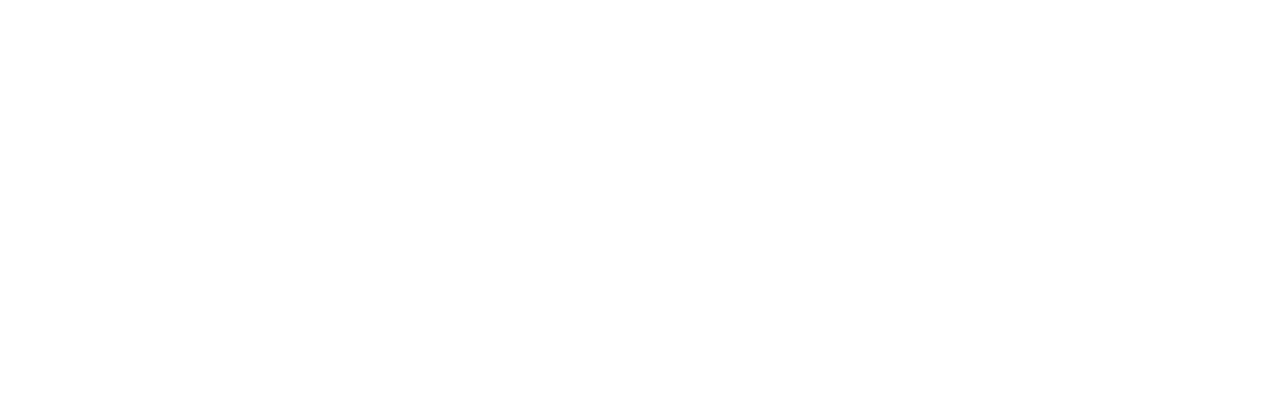
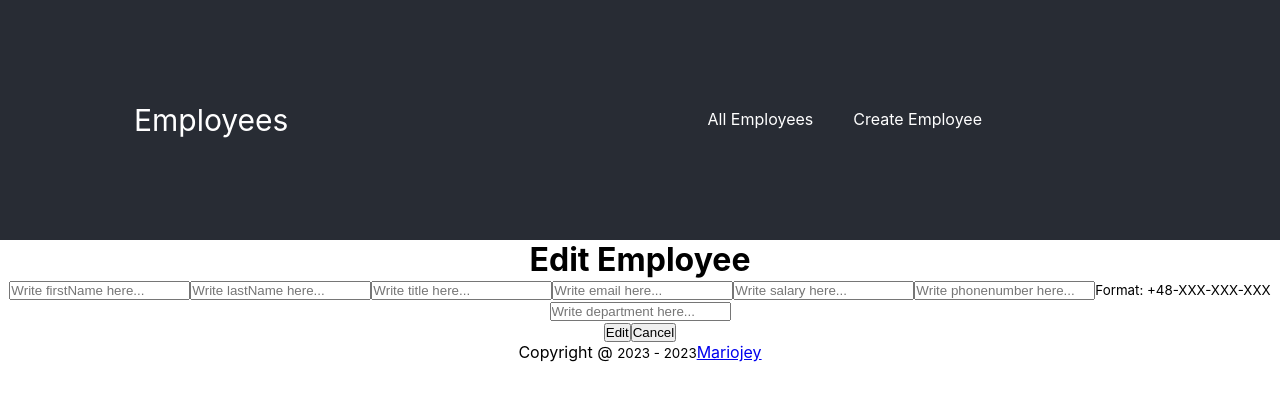
Before and after one commit to Mariojey/Employees, a React (Create React App) app in the folder frontend/: page /employee/1/edit in a window 1280 px wide. Shown: the top 400 px of the page. Built offline with nearby package versions, Linux system fonts and the light colour scheme; no server answers.

Commit message:
Edit Page has been added

```diff
--- a/frontend/src/App.js
+++ b/frontend/src/App.js
@@ -14,6 +14,7 @@
 import Add from './components/modules/Add.employee';
 import ListView from './components/pages/ListView';
 import Card from './components/pages/CardEmployee';
+import EditCard from './components/pages/EditEmployee';
 
 function App() {
   return (
@@ -25,7 +26,7 @@
           <Route path="/employees" element={<ListView/>}/>
           <Route path="/employees/new" element={<Add />} />
           <Route path="/employee/:_id" element={<Card />}/>
-          <Route path="/employee/:_id/edit" />
+          <Route path="/employee/:_id/edit" element={<EditCard />} />
         </Routes>
 
 
--- a/frontend/src/components/pages/CardEmployee.js
+++ b/frontend/src/components/pages/CardEmployee.js
@@ -5,6 +5,8 @@
 
 import { useParams } from "react-router-dom";
 import { useState } from "react";
+
+import { useNavigate } from "react-router-dom";
 
 export default function Card(){
 
@@ -17,6 +19,8 @@
         phone: "",
         department: ""
     };
+
+    const navigation = useNavigate()
 
     const {_id} = useParams()
 
@@ -35,6 +39,9 @@
         })
     },[])
 
+    function changeURL() {
+        navigation(`/employee/${_id}/edit`)
+    }
 
     return(
         <>
@@ -47,6 +54,8 @@
                 <p>{data.title}</p>
                 <p>{data.department}</p>
             </div>
+            <button type="button" onClick={changeURL}>Edit</button>
+
             <Footer />
         </>
     )
--- /dev/null
+++ b/frontend/src/components/pages/EditEmployee.js
@@ -0,0 +1,139 @@
+import React, { useEffect, useState } from "react";
+
+import Navbar from "../elements/Navbar";
+import Footer from "../elements/Footer";
+import { useNavigate, useParams } from "react-router-dom";
+
+export default function EditCard(){
+
+    const initState = {
+        firstName: "",
+        lastName: "",
+        title: "",
+        email: "",
+        salary: 0,
+        phone: "",
+        department: ""
+    };
+
+    const {_id} = useParams()
+
+    const [data, setData] = useState([initState])
+
+    const navigate = useNavigate()
+
+    useEffect(() => {
+        function fetchData() {
+            fetch(`http://127.0.0.1:8888/api/employee/${_id}`, {
+                method: 'GET',
+                headers: {
+                    'Accept': 'application/json',
+                    'Content-Type': 'application/json'
+                }
+            }).then(res => res.json())
+            .then(data => {
+                setData(data)
+            })
+        }
+        fetchData()
+    },[])
+
+    function handleSubmit(event) {
+        event.preventDefault();
+
+        function postEmployee(){
+            try{
+                fetch(`http://127.0.0.1:8888/api/employee/${_id}`, {
+                    method: 'PATCH',
+                    headers: {
+                        'Accept': 'application/json',
+                        'Content-Type': 'application/json'
+                    },
+                    body: JSON.stringify(data)
+                }).then(res => res.json())
+                .then(res => {
+                    navigate(`/employee/${res._id}`);
+                })
+
+            }catch(error){
+                console.log(`Ups! Something went wrong 🥺`, error);
+            }
+        }
+        postEmployee();
+    }
+
+    function handleChange(event) {
+        setData({ ...data, [event.target.name]: event.target.value });
+    }
+
+    function handleCancel() {
+        navigate(`/employees/${_id}`);
+    }
+
+
+
+    return(
+        <>
+                    <Navbar />
+        <div className="addEmployeeContainer">
+            <h1>Edit Employee</h1>
+            <form onSubmit={handleSubmit}>
+                <input type="text"
+                        name="firstName"
+                        required
+                        value={data.firstName}
+                        onChange={handleChange}
+                        className="formInput"
+                        placeholder="Write firstName here..." />
+                <input type="text"
+                        name="lastName"
+                        required
+                        value={data.lastName}
+                        onChange={handleChange}
+                        className="formInput"
+                        placeholder="Write lastName here..." />
+                <input type="text"
+                        name="title"
+                        required
+                        value={data.title}
+                        onChange={handleChange}
+                        className="formInput"
+                        placeholder="Write title here..." />
+                <input type="email"
+                        name="email"
+                        required
+                        value={data.email}
+                        onChange={handleChange}
+                        className="formInput"
+                        placeholder="Write email here..." />
+                <input type="number"
+                        name="salary"
+                        value={data.salary}
+                        onChange={handleChange}
+                        className="formInput"
+                        placeholder="Write salary here..." />
+                <input type="tel"
+                        name="phone"
+                        pattern="(48)-[0-9]{3}-[0-9]{3}-[0-9]{3}"
+                        required
+                        value={data.phone}
+                        onChange={handleChange}
+                        className="formInput"
+                        placeholder="Write phonenumber here..." />
+                        <small>Format: +48-XXX-XXX-XXX</small>
+                <input type="text"
+                        name="department"
+                        value={data.department}
+                        onChange={handleChange}
+                        className="formInput"
+                        placeholder="Write department here..." />
+                <div className="addEmployeeBtns">
+                    <button type="submit" onClick={handleSubmit} className="addBtn">Edit</button>
+                    <button type="button" onClick={handleCancel} className="cancelBtn">Cancel</button>
+                </div>
+            </form>
+        </div>
+        <Footer />
+        </>
+    )
+}
```
Also changed, not shown: 2 other files (tests, documents, lock files or other folders).
